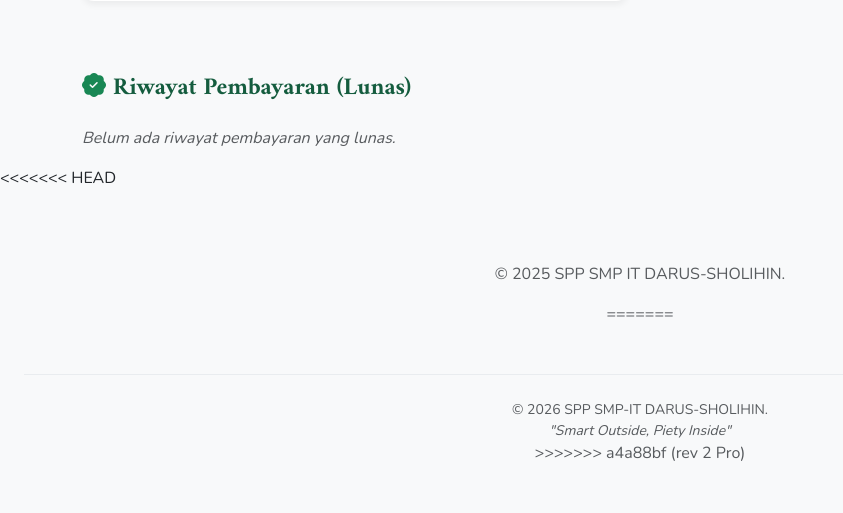
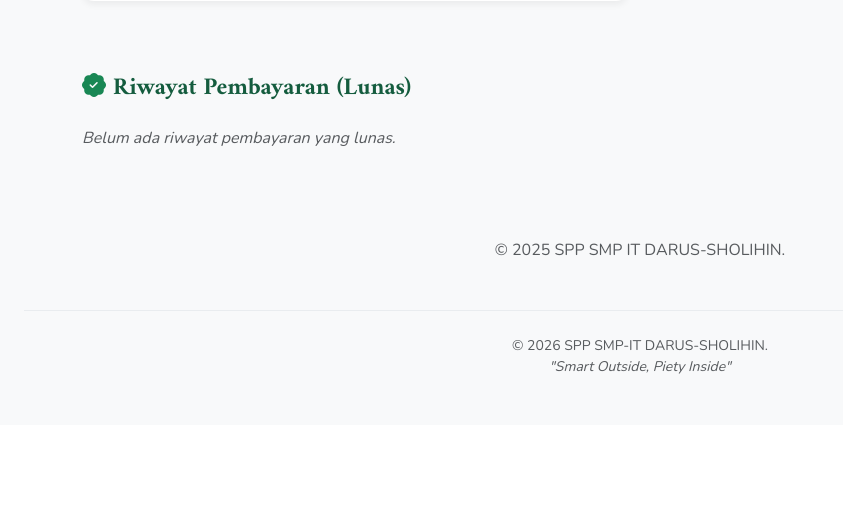
Before and after one commit to IzraRR/proyek-spp-django, a Django app: page / in a window 1280 px wide. Shown: the part 800-1313 px from the top of the page, without its empty margins (0-843 px from the left). After the commit the page ends 1174 px from the top, so only its background shows below. Run offline with Django 5.2, Linux system fonts and the light colour scheme; a user stored in the database is signed in; tables that the repository leaves empty hold one stand-in row (values such as "Sample post"); some libraries are stand-ins or nearby versions.

Commit message:
Update dashboard.html

```diff
--- a/pembayaran/templates/pembayaran/dashboard.html
+++ b/pembayaran/templates/pembayaran/dashboard.html
@@ -287,16 +287,13 @@
 
     </div>
 
-<<<<<<< HEAD
     <footer class="text-center text-muted p-4 mt-5 bg-light">
         <p>&copy; 2025 SPP SMP IT DARUS-SHOLIHIN.</p>
-=======
     <footer class="text-center text-muted py-4 mt-5" style="border-top: 1px solid #e9ecef;">
         <p class="mb-0 small">
             &copy; {% now "Y" %} SPP SMP-IT DARUS-SHOLIHIN. <br>
             <span class="fst-italic">"Smart Outside, Piety Inside"</span>
         </p>
->>>>>>> a4a88bf (rev 2 Pro)
     </footer>
 
     <script src="https://cdn.jsdelivr.net/npm/bootstrap@5.3.3/dist/js/bootstrap.bundle.min.js" integrity="sha384-YvpcrYf0tY3lHB60NNkmXc5s9fDVZLESaAA55NDzOxhy9GkcIdslK1eN7N6jIeHz" crossorigin="anonymous"></script>
```
